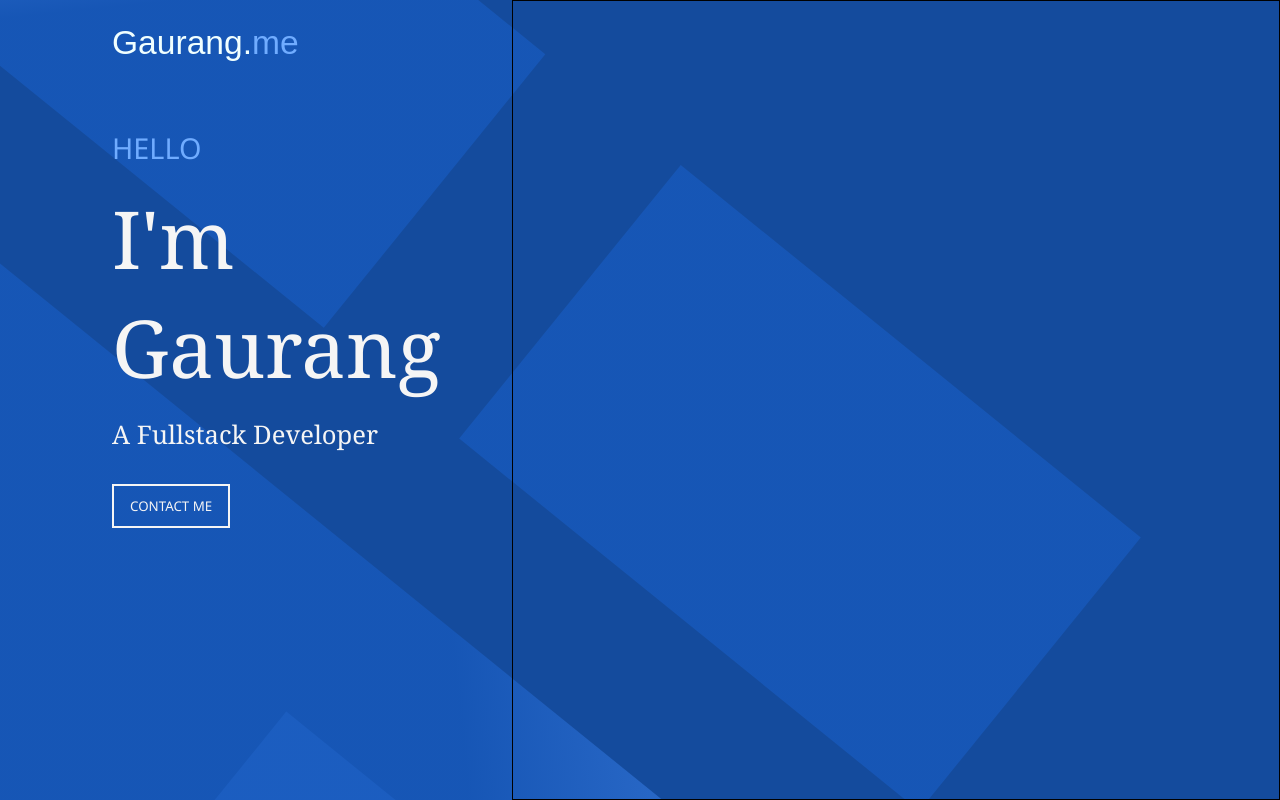
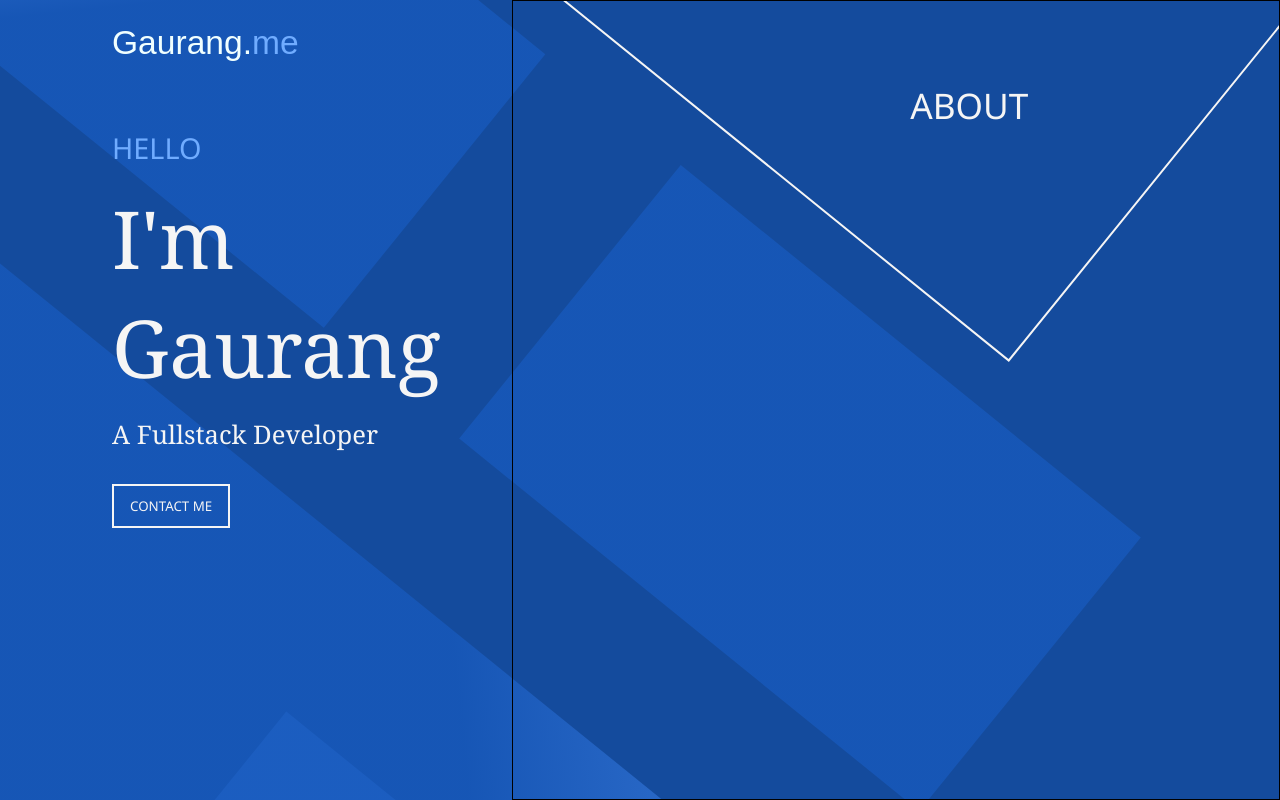
Before and after one commit to GaurangVishnoi17/sample, an Angular app: page / in a window 1280 px wide. Built offline with nearby package versions, Linux system fonts and the light colour scheme; a web font is replaced by a local one.

Commit message:
Designed right componet and added About navigation menu button with animations.

```diff
--- a/src/app/left-component/left-component.component.css
+++ b/src/app/left-component/left-component.component.css
@@ -39,7 +39,6 @@
     font-family: Cambria, Cochin, Georgia, Times, 'Times New Roman', serif;
     font-size: 5rem;
     padding-left: 7rem;
-    z-index: 2;
     font-weight: 500;
 }
 
--- a/src/app/right-component/right-component.component.css
+++ b/src/app/right-component/right-component.component.css
@@ -0,0 +1,61 @@
+.texture-div-5 {
+    position: absolute;
+    transform: rotate(39deg);
+    z-index: 0;
+    height: 30rem;
+    left: 4rem;
+    width: 41rem;
+    border: 2px solid whitesmoke;
+    transition: all .3s ease-in-out;
+    top: -17rem;
+}
+
+.texture-div-5:hover {
+    box-shadow: 0 0 10px #fff;
+}
+
+/* Navigation option container for landing page */
+.nav-btn-container {
+    width: 100%;
+    height: 100%;
+    position: relative;
+}
+
+.nav-btn-border {
+    position: absolute;
+    bottom: 8.5rem;
+    right: 7.5rem;
+    display: flex;
+    width: fit-content;
+    flex-direction: column;
+    transform: rotate(-39deg);
+    transition: all .3s ease-in-out;
+}
+
+.nav-btn {
+    width: fit-content;
+    padding: .7rem;
+    background-color: transparent;
+    color: whitesmoke;
+    font-family: 'Segoe UI', Tahoma, Geneva, Verdana, sans-serif;
+    /* font-family: Cambria, Cochin, Georgia, Times, 'Times New Roman', serif; */
+    font-weight: 500;
+    font-size: 2.2rem;
+    border: none;
+}
+
+.btn-underline {
+    width: 0px;
+    height: 2px;
+    transition: all .3s ease-in-out;
+    background-color: white;
+
+}
+
+.texture-div-5:hover .btn-underline {
+    width: 100%;
+}
+
+.texture-div-5:hover .nav-btn-border {
+    transform: rotate(-39deg) scale(1.1);
+}
--- a/src/app/right-component/right-component.component.html
+++ b/src/app/right-component/right-component.component.html
@@ -1,3 +1,11 @@
-<div class="content-palet" style="border: 1px solid black;">
-
+<div class="content-palet" style="border: 1px solid black;position: relative; transition: all .3s ease-in-out;">
+    <div class="texture-div-5">
+        <div class="nav-btn-container">
+            <div class="nav-btn-border">
+                <button class="nav-btn">ABOUT</button>
+                <span class="btn-underline"></span>
+            </div>
+            <!-- <h2 style="">Hello</h2> -->
+        </div>
+    </div>
 </div>
```
